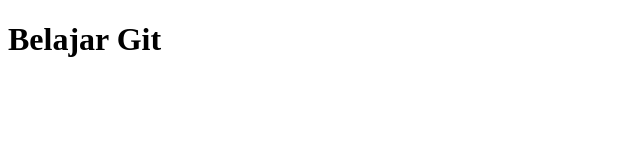
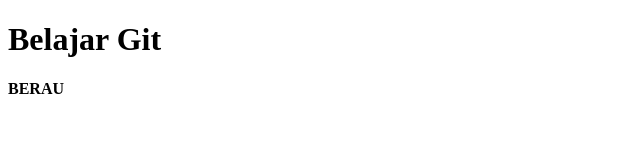
Before and after one commit to fibelRORR/Belajar-Git, a plain HTML site: page index.html in a window 1280 px wide. Shown: the full height of the page, 0-640 px from the left. Drawn offline with Linux system fonts and the light colour scheme.

Commit message:
Update index.html
ganti

```diff
--- a/index.html
+++ b/index.html
@@ -7,5 +7,6 @@
 </head>
 <body>
     <h1>Belajar Git</h1>
+    <h4>BERAU</h4>
 </body>
 </html>
```
